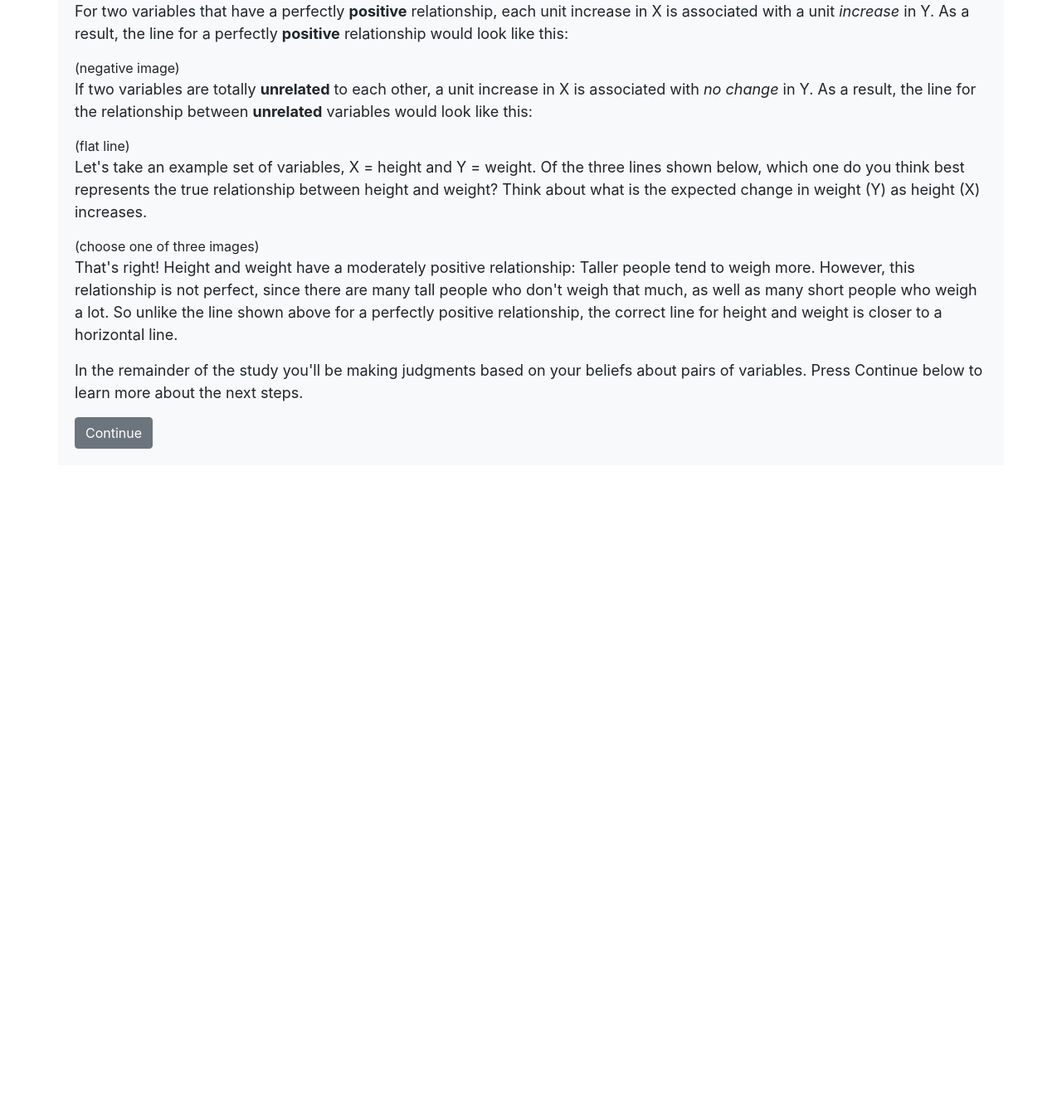
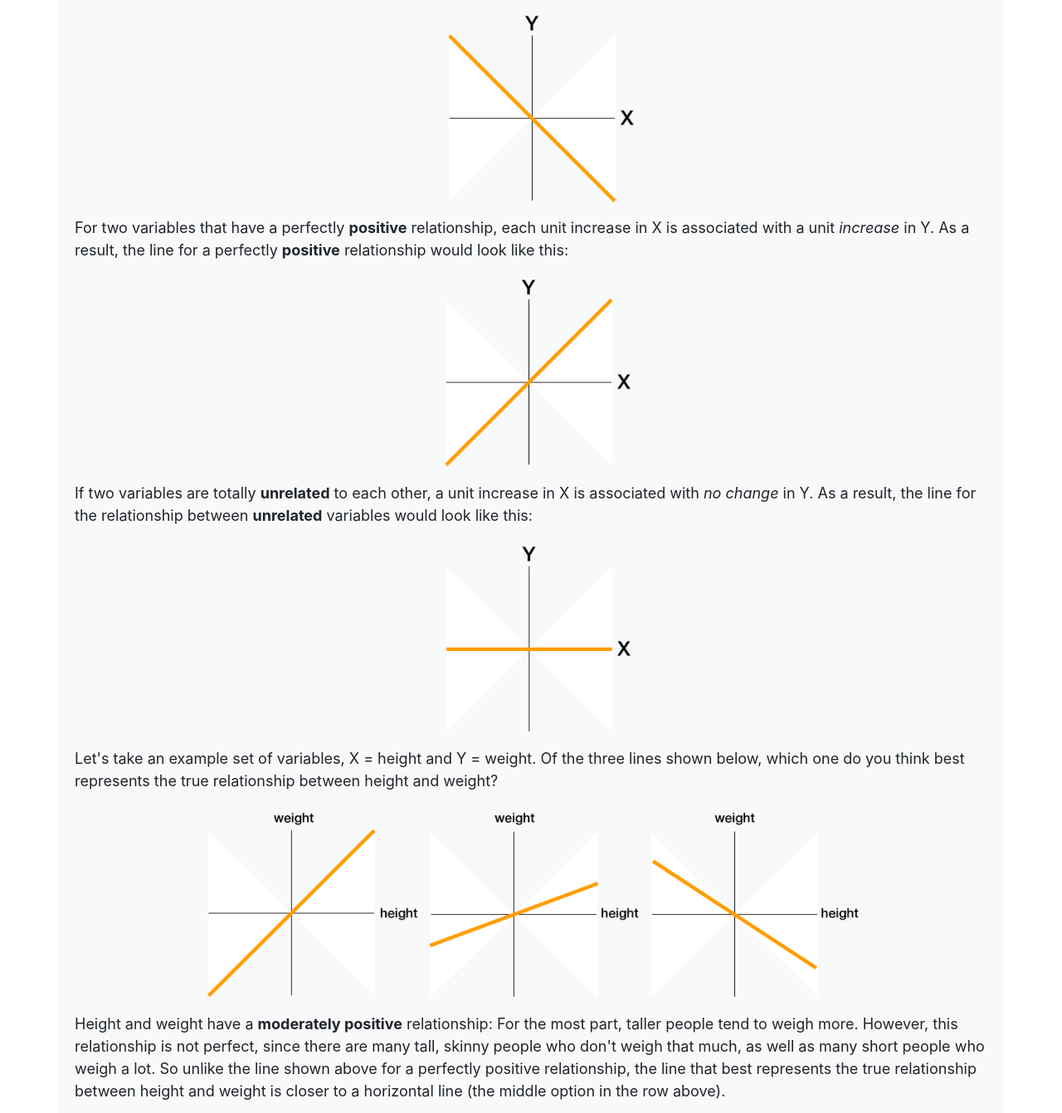
Before and after one commit to alireza116/uncertaintyStudy, a website: page views/instructions.html in a window 1280 px wide. Shown: the part 275-1617 px from the top of the page at 83% size. Before the commit the page ends 836 px from the top, so only its background shows below. Drawn offline with nearby package versions, Linux system fonts and the light colour scheme.

Commit message:
updates to instructions

```diff
--- a/public/css/consent.css
+++ b/public/css/consent.css
@@ -14,7 +14,8 @@ html, body {
     padding: 20px;
 }
 #consent-text h1 {
-    font-size:40px;
+    font-size:30px;
+    text-align:center;
 }
 #consent-text h2 {
     font-size:20px;
--- a/public/css/instructions.css
+++ b/public/css/instructions.css
@@ -6,7 +6,7 @@ html, body {
     width: 100%;
     height: 100%;
     margin:0;
-    display: flex;
+    /*display: flex;*/
     justify-content: center;
     flex-direction: column;
 }
@@ -28,3 +28,19 @@ html, body {
 .varX, .varY {
     font-weight: bold;
 }
+
+.img-centered {
+    display: block;
+    margin-left: auto;
+    margin-right: auto;
+    margin-bottom: 10px;
+}
+
+#choicearray {
+    text-align:center;
+    display: block;
+    margin-bottom: 10px;
+}
+#choicearray img {
+    display: inline-block;
+}
--- a/views/instructions.html
+++ b/views/instructions.html
@@ -2,7 +2,7 @@
 <html lang="en">
 <head>
     <meta charset="UTF-8">
-    <title>Uncerainty Visualization</title>
+    <title>Visualizing Bivariate Relationships</title>
     <script src="https://cdnjs.cloudflare.com/ajax/libs/d3/5.5.0/d3.js"></script>
     <link rel="stylesheet" href="https://unpkg.com/leaflet@1.3.1/dist/leaflet.css"
           integrity="sha512-Rksm5RenBEKSKFjgI3a41vrjkw4EVPlJ3+OiI65vTjIdo9brlAacEuKOiQ5OFh7cOI1bkDwLqdLw3Zg0cRJAAQ=="
@@ -23,7 +23,7 @@
 </head>
 <body>
     <div class="container bg-light" id="instructions">
-        <h3>Study Instructions</h3>
+        <h3>Instructions</h3>
         <p>Welcome! In this study you will be asked to make a series of judgments
         based on your belief about the strength of the relationship between two
         variables.</p>
@@ -36,33 +36,38 @@
         relationship, each unit increase in X is associated with a unit <i>decrease</i> in Y.
         As a result, the line for a perfectly <b>negative</b> relationship would look like this:</p>
 
-        (positive image)
+        <img class=img-centered src='/images/example_negative.png' height=240px>
+
 
         <p>For two variables that have a perfectly <b>positive</b> relationship, each unit
         increase in X is associated with a unit <i>increase</i> in Y. As a result, the line for
         a perfectly <b>positive</b> relationship would look like this:</p>
 
-        (negative image)
+        <img class=img-centered src='/images/example_positive.png' height=240px>
 
         <p>If two variables are totally <b>unrelated</b> to each other, a unit increase in X is
         associated with <i>no change</i> in Y. As a result, the line for the relationship
         between <b>unrelated</b> variables would look like this:</p>
 
-        (flat line)
+        <img class=img-centered src='/images/example_flat.png' height=240px>
+
 
         <p>Let's take an example set of variables, X = height and Y = weight. Of
         the three lines shown below, which one do you think best represents the
-        true relationship between height and weight? Think about what is the expected change in
-        weight (Y) as height (X) increases.</p>
+        true relationship between height and weight?</p>
 
-        (choose one of three images)
+        <div id=choicearray>
+        <img src='/images/hw_1.png' height=240px>
+        <img src='/images/hw_2.png' height=240px>
+        <img src='/images/hw_3.png' height=240px>
+        </div>
 
-
-        <p>That's right! Height and weight have a moderately positive relationship: Taller people
-        tend to weigh more. However, this relationship is not perfect, since there are many tall
+        <p>Height and weight have a <b>moderately positive</b> relationship: For the most part, taller people
+        tend to weigh more. However, this relationship is not perfect, since there are many tall, skinny
         people who don't weigh that much, as well as many short people who weigh a lot. So unlike the
-        line shown above for a perfectly positive relationship, the correct line for height and weight
-        is closer to a horizontal line.</p>
+        line shown above for a perfectly positive relationship, the line that best represents the true
+        relationship between height and weight
+        is closer to a horizontal line (the middle option in the row above).</p>
 
 
         <p>In the remainder of the study you'll be making judgments based on your beliefs about pairs
```
Also changed, not shown: views/consent.html (+2 -2 lines), public/images/example_flat.png (added), public/images/example_negative.png (added), public/images/example_positive.png (added), public/images/hw_1.png (added), public/images/hw_2.png (added), public/images/hw_3.png (added), public/images/university.png (added), 1 other file.
